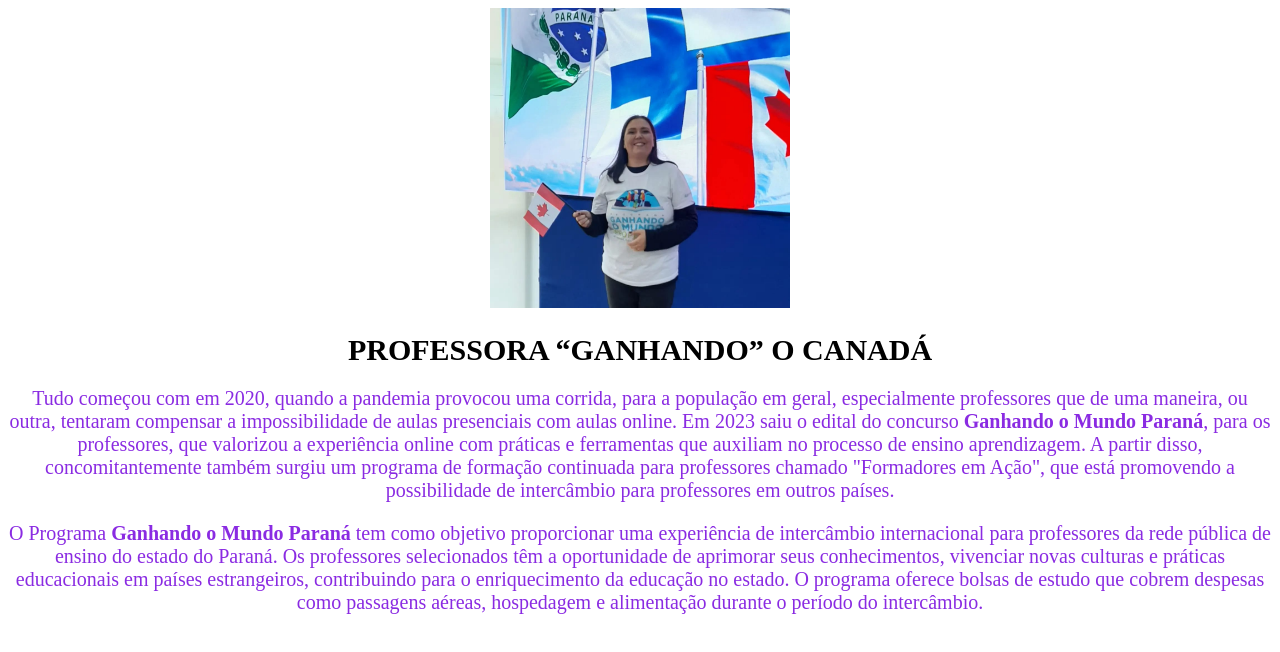
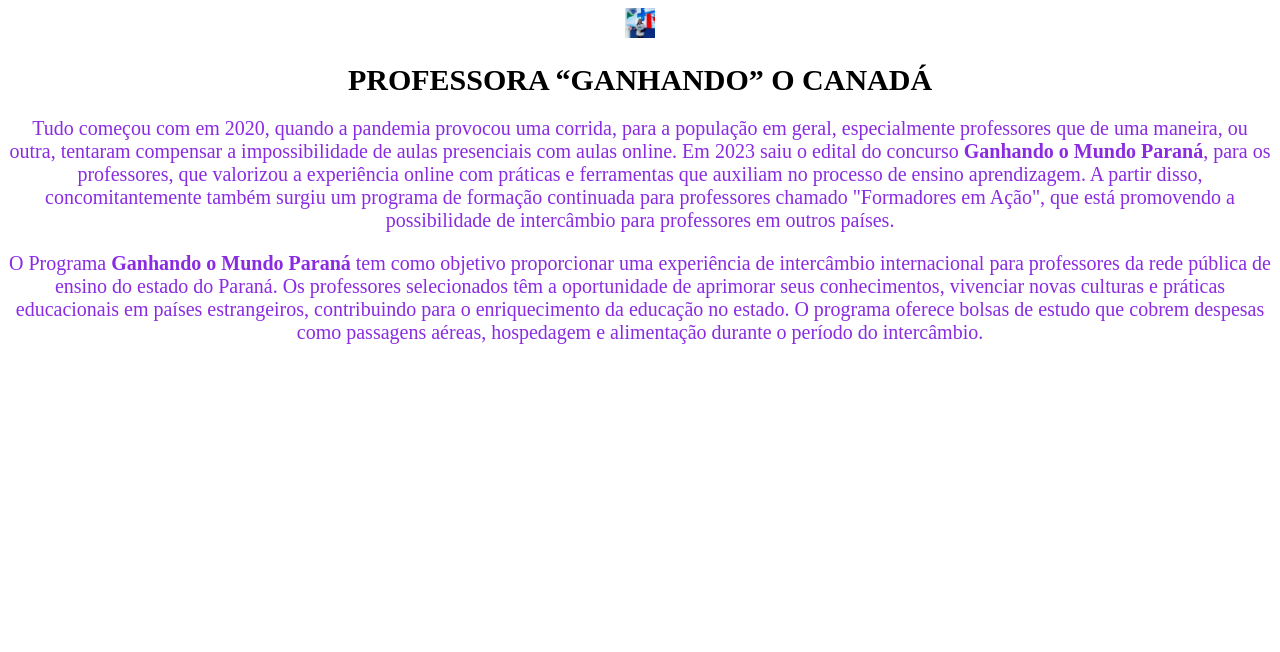
Before and after one commit to joateramos/GEpensamento_EM_2023, a plain HTML site: page index.html in a window 1280 px wide. Drawn offline with Linux system fonts and the light colour scheme.

Commit message:
30 px imagem

```diff
--- a/index.html
+++ b/index.html
@@ -5,7 +5,7 @@
     <meta charset="UTF-8">
     <title>Turma AP</title>
     <link rel="stylesheet" href="style.css">
-    <img src="Imagem do WhatsApp de 2023-10-19 à(s) 15.42.24_068a1e68.jpg" width="300px">
+    <img src="Imagem do WhatsApp de 2023-10-19 à(s) 15.42.24_068a1e68.jpg" width="30px">
 
 </head>
 
```
